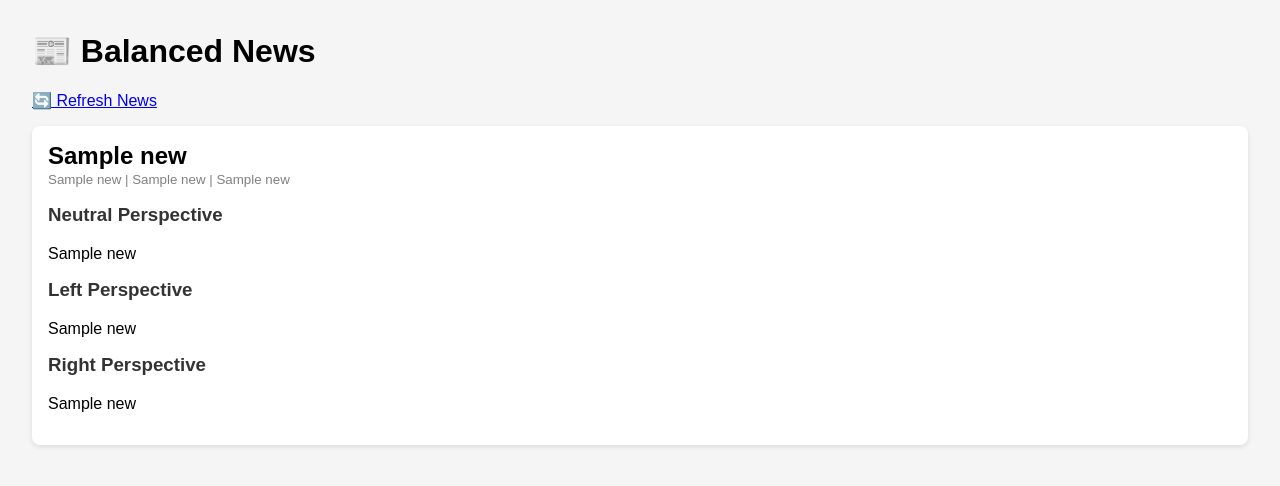
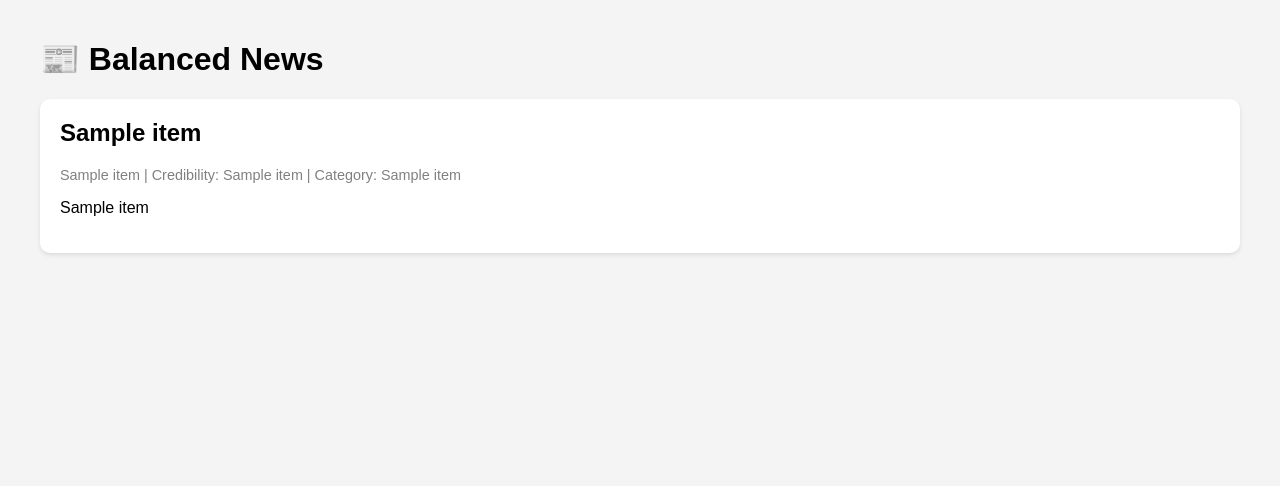
Before and after one commit to Arcy633/balanced-news, a Flask app: template templates/index.html in a window 1280 px wide. Shown: the top 486 px of the page. Run offline with Flask 3, Linux system fonts and the light colour scheme; the template is opened without the code that fills it: most values are stand-ins (such as "Sample title", 1, 10 or a date in 2020).

Commit message:
Update index.html

```diff
--- a/templates/index.html
+++ b/templates/index.html
@@ -4,31 +4,29 @@
     <meta charset="UTF-8">
     <title>Balanced News</title>
     <style>
-        body { font-family: Arial, sans-serif; margin: 2rem; background: #f5f5f5; }
-        .article { background: white; padding: 1rem; margin-bottom: 1rem; border-radius: 8px; box-shadow: 0 2px 5px rgba(0,0,0,0.1); }
-        .article img { max-width: 100%; border-radius: 5px; margin-bottom: 1rem; }
-        h2 { margin: 0; }
-        small { color: gray; }
-        h3 { margin-top: 1rem; color: #333; }
+        body { font-family: Arial, sans-serif; margin: 40px; background-color: #f4f4f4; }
+        .card { background: white; padding: 20px; margin-bottom: 20px; border-radius: 10px; box-shadow: 0 2px 4px rgba(0,0,0,0.1); }
+        h2 { margin-top: 0; }
+        .meta { font-size: 0.9em; color: gray; margin-bottom: 10px; }
     </style>
 </head>
 <body>
     <h1>📰 Balanced News</h1>
-    <p><a href="/refresh">🔄 Refresh News</a></p>
-    {% for news in news_items %}
-    <div class="article">
-        {% if news[8] %}
-        <img src="{{ news[8] }}" alt="News Image">
-        {% endif %}
-        <h2>{{ news[1] }}</h2>
-        <small>{{ news[7] }} | {{ news[5] }} | {{ news[6] }}</small>
-        <h3>Neutral Perspective</h3>
-        <p>{{ news[2] }}</p>
-        <h3>Left Perspective</h3>
-        <p>{{ news[3] }}</p>
-        <h3>Right Perspective</h3>
-        <p>{{ news[4] }}</p>
-    </div>
-    {% endfor %}
+    {% if news_items %}
+        {% for item in news_items %}
+            <div class="card">
+                <h2>{{ item[1] }}</h2> <!-- title -->
+                <div class="meta">
+                    {{ item[5] }} | Credibility: {{ item[3] }} | Category: {{ item[4] }}
+                </div>
+                <p>{{ item[2] }}</p> <!-- summary -->
+                {% if item[6] %}
+                    <img src="{{ item[6] }}" alt="News image" style="max-width:100%; border-radius:8px;">
+                {% endif %}
+            </div>
+        {% endfor %}
+    {% else %}
+        <p>No news articles yet. <a href="/refresh">Fetch some</a></p>
+    {% endif %}
 </body>
 </html>
```
